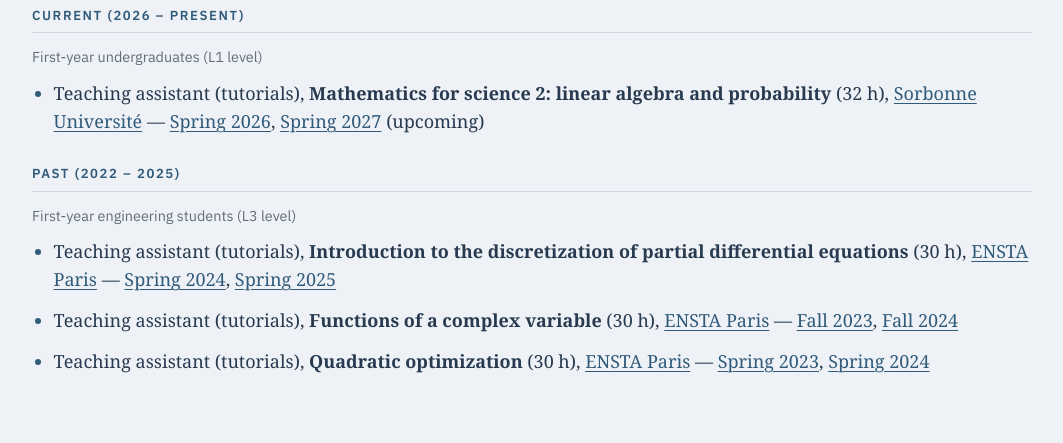
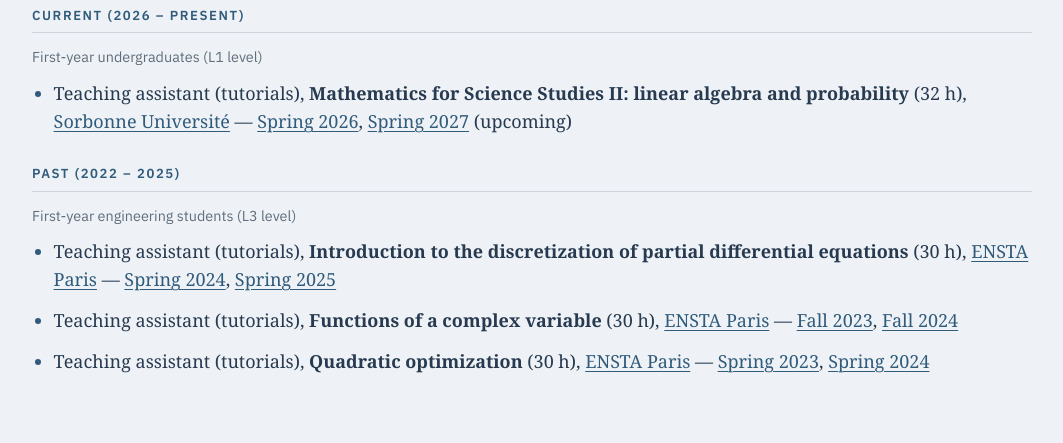
Before and after one commit to farah-chaaban/farah-chaaban.github.io, a plain HTML site: page teaching.html in a window 1280 px wide. Shown: the part 158-601 px from the top of the page, without its empty margins (108-1171 px from the left). Drawn offline with Linux system fonts and the light colour scheme; some icons are missing; a web font is replaced by a local one.

Commit message:
Update teaching.html

```diff
--- a/teaching.html
+++ b/teaching.html
@@ -944,7 +944,7 @@ class="topbar" applique les regles CSS de .topbar. -->
    <ul class="courses">
      <li>
        <span lang="en">Teaching assistant (tutorials)</span><span lang="fr">Chargée de travaux dirigés</span>,
-       <strong><span lang="en">Mathematics for science 2: linear algebra and probability</span><span lang="fr">Mathématiques pour les sciences 2 : algèbre linéaire et probabilités</span></strong> (32 h),
+       <strong><span lang="en">Mathematics  for Science Studies II: linear algebra and probability</span><span lang="fr">Mathématiques pour les études scientifiques II : algèbre linéaire et probabilités</span></strong> (32 h),
        <a href="https://www.sorbonne-universite.fr/">Sorbonne Université</a> —
        <a href="https://sciences.sorbonne-universite.fr/formation-sciences/offre-de-formation/licences/l1/ue-l1"><span lang="en">Spring 2026</span><span lang="fr">printemps 2026</span></a>, <a href="https://sciences.sorbonne-universite.fr/formation-sciences/offre-de-formation/licences/l1/ue-l1"><span lang="en">Spring 2027</span><span lang="fr">printemps 2027</span></a> <span lang="en">(upcoming)</span><span lang="fr">(à venir)</span>
      </li>
```
